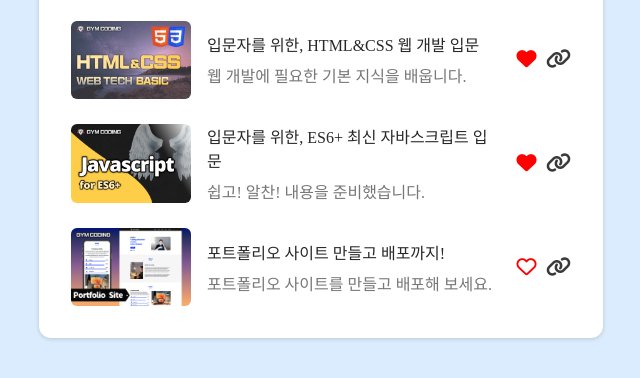
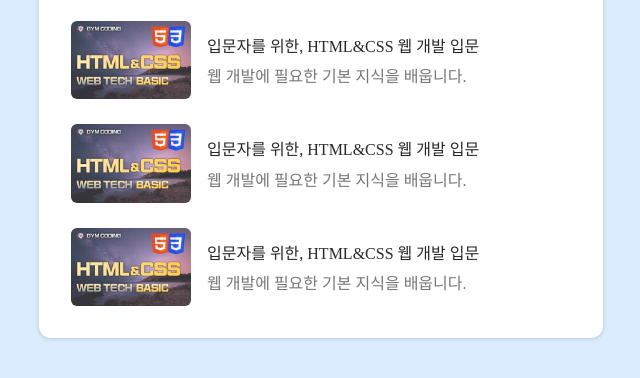
Before and after one commit to gymcoding/javascript-tutorial, a plain HTML site: page index.html in a window 1280 px wide. Shown: the part 266-644 px from the top of the page, without its empty margins (319-959 px from the left). Drawn offline with Linux system fonts and the light colour scheme.

Commit message:
이미지 및 FontAwesome 제거

```diff
--- a/index.html
+++ b/index.html
@@ -1,10 +1,9 @@
 <!DOCTYPE html>
-<html lang="en">
+<html lang="ko">
 <head>
     <meta charset="UTF-8">
     <meta name="viewport" content="width=device-width, initial-scale=1.0">
     <title>강의 목록</title>
-    <script src="https://kit.fontawesome.com/45976df4cd.js" crossorigin="anonymous"></script>
     <link rel="stylesheet" href="index.css">
 </head>
 <body>
@@ -19,43 +18,19 @@
 							<div class="course__title">입문자를 위한, HTML&CSS 웹 개발 입문</div>
 							<div class="course__description">웹 개발에 필요한 기본 지식을 배웁니다. </div>
 						</div>
-						<div class="course__icons">
-							<button class="btn">
-									<i class="fa-solid fa-heart"></i>
-							</button>
-							<a class="btn" href="https://inf.run/JxyyT" target="_blank" rel="noreferrer">
-									<i class="fa-solid fa-link"></i>
-							</a>
+					</article>
+					<article class="course">
+						<img class="course__img" src="./img/htmlcss.png" alt="" />
+						<div class="course__body">
+							<div class="course__title">입문자를 위한, HTML&CSS 웹 개발 입문</div>
+							<div class="course__description">웹 개발에 필요한 기본 지식을 배웁니다. </div>
 						</div>
 					</article>
 					<article class="course">
-						<img class="course__img" src="./img/js.png" alt="" />
+						<img class="course__img" src="./img/htmlcss.png" alt="" />
 						<div class="course__body">
-							<div class="course__title">입문자를 위한, ES6+ 최신 자바스크립트 입문</div>
-							<div class="course__description">쉽고! 알찬! 내용을 준비했습니다.</div>
-						</div>
-						<div class="course__icons">
-							<button class="btn">
-								<i class="fa-solid fa-heart"></i>
-							</button>
-							<a class="btn" href="https://inf.run/Kpnd" target="_blank" rel="noreferrer">
-								<i class="fa-solid fa-link"></i>
-							</a>
-						</div>
-					</article>
-					<article class="course">
-						<img class="course__img" src="./img/portfolio.png" alt="" />
-						<div class="course__body">
-							<div class="course__title">포트폴리오 사이트 만들고 배포까지!</div>
-							<div class="course__description">포트폴리오 사이트를 만들고 배포해 보세요.</div>
-						</div>
-						<div class="course__icons">
-							<button class="btn">
-								<i class="fa-regular fa-heart"></i>
-							</button>
-							<a class="btn" href="https://inf.run/YkAN" target="_blank" rel="noreferrer">
-									<i class="fa-solid fa-link"></i>
-							</a>
+							<div class="course__title">입문자를 위한, HTML&CSS 웹 개발 입문</div>
+							<div class="course__description">웹 개발에 필요한 기본 지식을 배웁니다. </div>
 						</div>
 					</article>
 				</div>
```
Also changed, not shown: img/js.png (deleted), img/portfolio.png (deleted).
